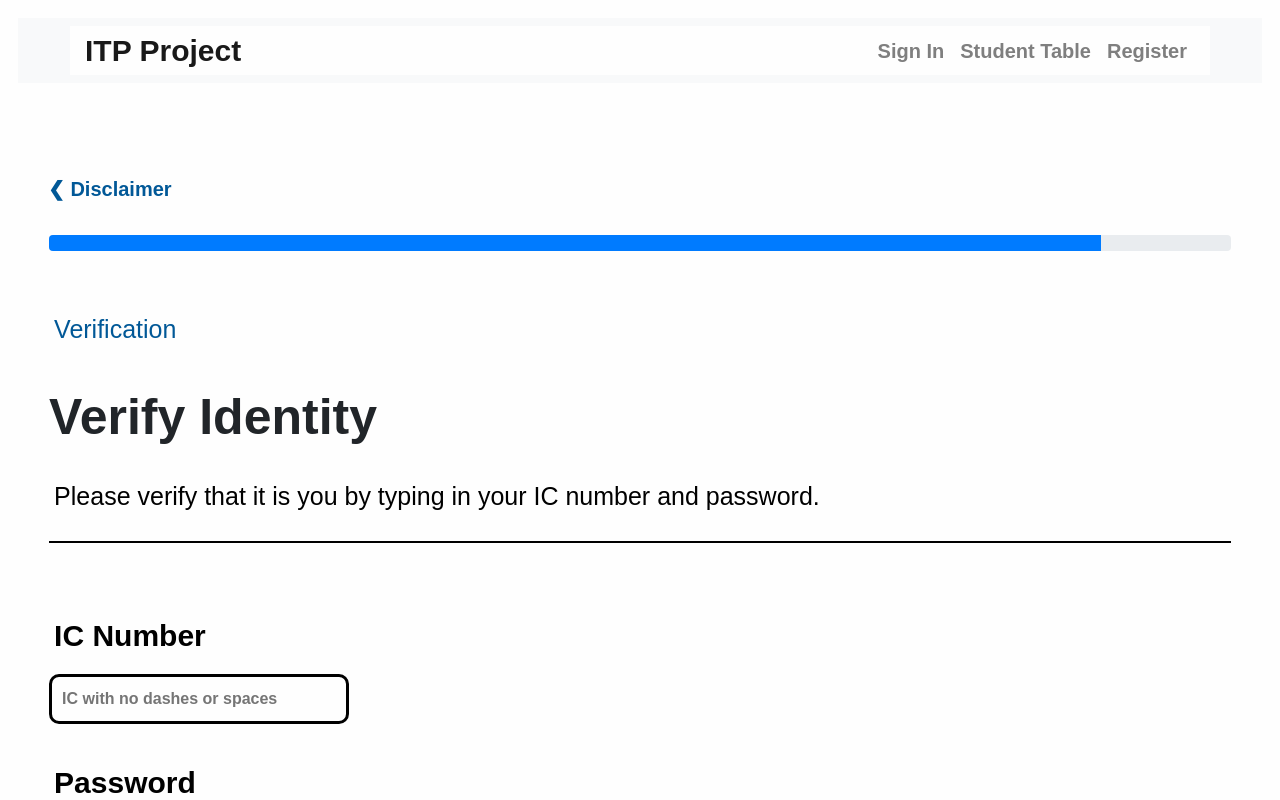
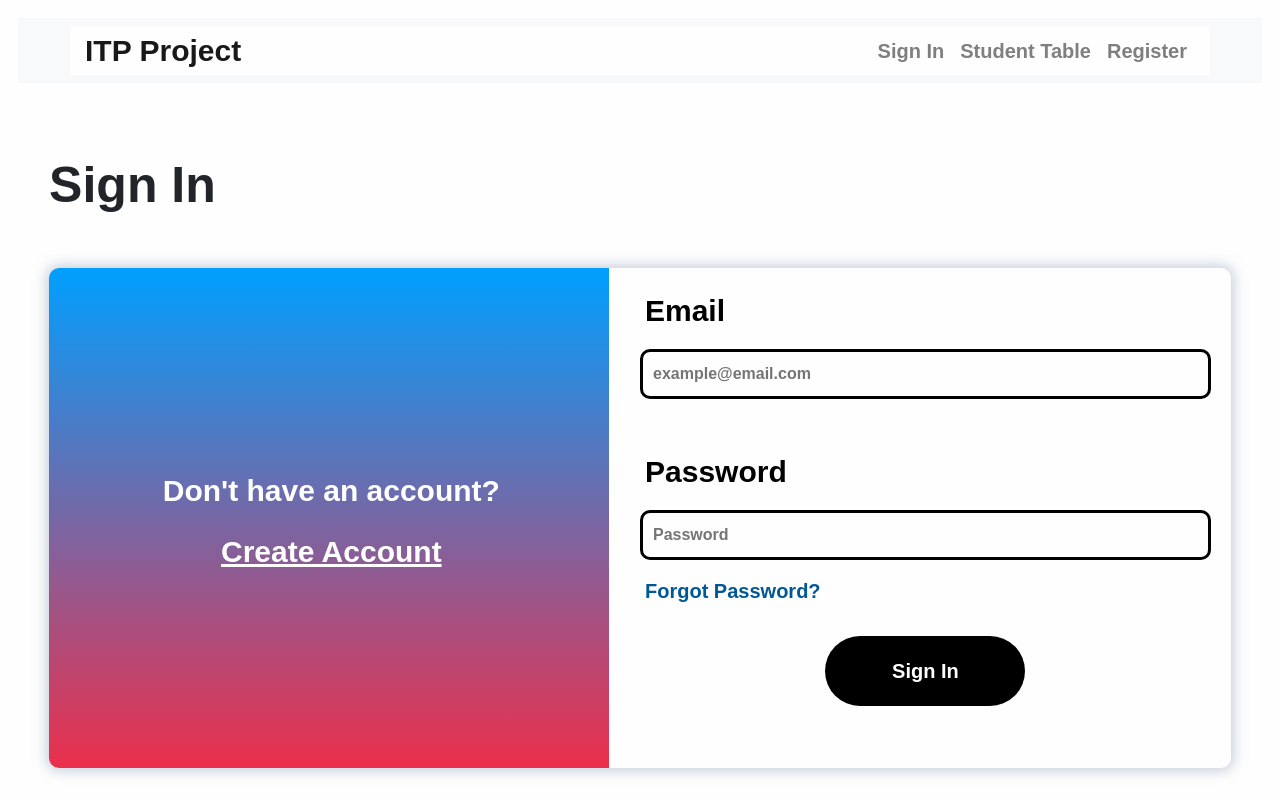
Before and after one commit to MikailBusst/itpproject, an Angular app in the folder angularcomponents/itpproject/: page / in a window 1280 px wide. Shown: the top 800 px of the page. Built offline with nearby package versions, Linux system fonts and the light colour scheme.

Commit message:
Added validation to login component.

```diff
--- a/angularcomponents/itpproject/src/app/app.component.html
+++ b/angularcomponents/itpproject/src/app/app.component.html
@@ -1,6 +1,6 @@
 <html>
 
-<app-disclaimer-verification></app-disclaimer-verification>
+<app-login></app-login>
 
 <router-outlet></router-outlet>
 
--- a/angularcomponents/itpproject/src/app/login/login.component.html
+++ b/angularcomponents/itpproject/src/app/login/login.component.html
@@ -6,7 +6,7 @@
         </div>
 
         <div class="form-area">
-            <form id="login" name="login" onsubmit="check_empty()">
+            <form id="login" #loginForm="ngForm" (ngSubmit)="check_empty(loginForm.value)">
                 <div id="card" class="card-login">
 
                     <div id="card-left" class="create-account">
@@ -14,9 +14,9 @@
                         <p><a href="signup.html">Create Account</a></p>
                     </div><div id="login-section" class="login-area">
                         <p>Email</p>
-                        <input name="email" type="text" placeholder="example@email.com">
+                        <input name="email" type="text" placeholder="example@email.com" ngModel>
                         <p style="margin-top: 50px;">Password</p>
-                        <input name="password" type="password" placeholder="Password">
+                        <input name="password" type="password" placeholder="Password" ngModel>
                         <div class="error"><p id="login_error"></p></div>
                         <div class="login_links">
                             <p style="font-size: 20px;"><a href="retrieve_email.html">Forgot Password?</a></p>
--- a/angularcomponents/itpproject/src/app/login/login.component.ts
+++ b/angularcomponents/itpproject/src/app/login/login.component.ts
@@ -75,4 +75,25 @@ export class LoginComponent implements OnInit {
         $("#login-below").addClass("create-account-2");
     }
   }
+
+  check_empty(data): void {
+    var email = data.email
+    var password = data.password
+
+    if(email == "" && password == ""){
+        event.preventDefault();
+        document.getElementById("login_error").innerHTML = "Please enter your email address and password.";
+    }
+    else if(email == ""){
+        event.preventDefault();
+        document.getElementById("login_error").innerHTML = "Please enter your email address.";
+    }
+    else if(password == ""){
+        event.preventDefault();
+        document.getElementById("login_error").innerHTML = "Please enter your password";
+    }
+    else{
+        document.getElementById("login_error").innerHTML = "";
+    }
+  }
 }
```
